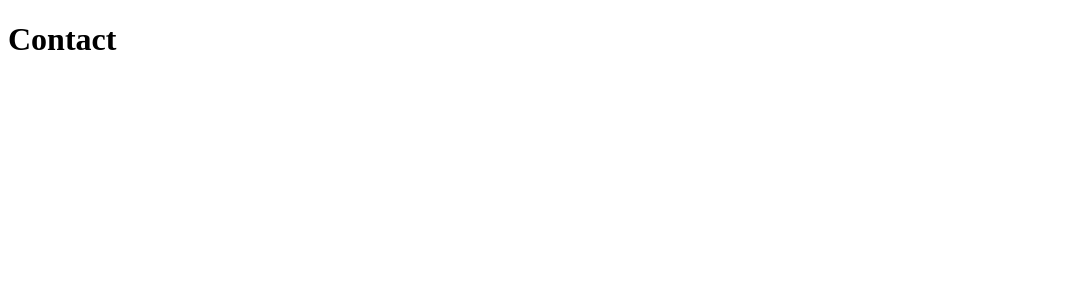
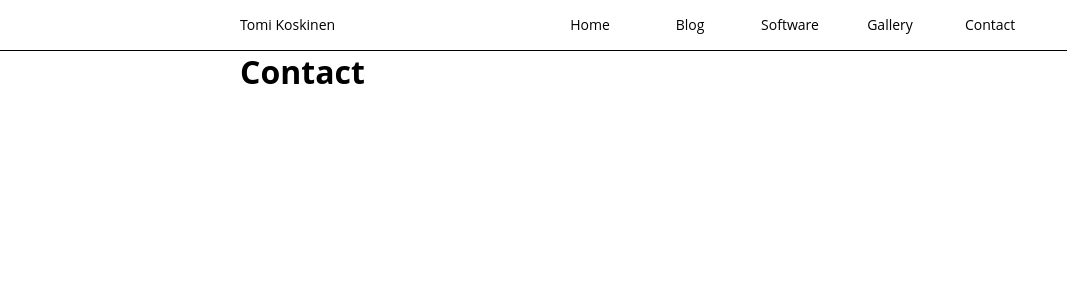
Before and after one commit to tomipkoskinen/website, a SvelteKit app: page /contact in a window 1280 px wide. Shown: the top 300 px of the page, without its empty margins (0-1067 px from the left). Built offline with nearby package versions, Linux system fonts and the light colour scheme.

Commit message:
Add navbar

```diff
--- /dev/null
+++ b/src/routes/+layout.svelte
@@ -0,0 +1,16 @@
+<script>
+    // Global stylesheet
+    import "./app.css";
+
+    // Components
+    import Navbar from './Navbar.svelte';
+</script>
+
+<head>
+
+</head>
+
+<Navbar />
+<main>
+    <slot />
+</main>
--- a/src/routes/+page.svelte
+++ b/src/routes/+page.svelte
@@ -1,2 +1,3 @@
-<h1>Welcome to SvelteKit</h1>
-<p>Visit <a href="https://kit.svelte.dev">kit.svelte.dev</a> to read the documentation</p>
+<div class="container page">
+    <h1>Home</h1>
+</div>
--- /dev/null
+++ b/src/routes/Navbar.svelte
@@ -0,0 +1,110 @@
+<script>
+    import { page, navigating } from '$app/stores';
+
+    let pagesChecked;
+
+    // On route change
+    $: if($navigating) resetNavbar();
+    function resetNavbar () {
+        pagesChecked = false;
+    }
+</script>
+
+<navbar class="navbar">
+    <div class="container">
+        <a class="logo" href="/">Tomi Koskinen</a>
+
+        <!-- Buttons for opening and closing mobile menu -->
+        <input type="checkbox" id="pages-input" bind:checked={pagesChecked}>
+        <label for="pages-input" id="pages-button" />
+
+        <!-- Page navigation -->
+        <div class="pages">
+            <a class="page-link" href="/contact">Contact</a>
+            <a class="page-link" href="/gallery">Gallery</a>
+            <a class="page-link" href="/software">Software</a>
+            <a class="page-link" href="/blog">Blog</a>
+            <a class="page-link" href="/">Home</a>
+        </div>
+    </div>
+</navbar>
+
+<style>
+    .navbar {
+        position: fixed;
+        width: 100%;
+        height: 50px;
+        top: 0;
+        border-bottom: 1px solid black;
+    }
+    a {
+        line-height: 50px;
+        color: var(--fontColor1);
+        text-decoration: none;
+    }
+    .logo {
+        width: auto;
+        float: left;
+        font-size: var(--fontSize2);
+    }
+    .pages {
+        position: relative;
+        display: block;
+        width: auto;
+        float: right;
+        background-color: none;
+    }
+    .page-link {
+        width: 100px;
+        float: right;
+        text-align: center;
+        font-size: var(--fontSize2);
+    }
+    .page-link:hover {
+        text-decoration: underline;
+    }
+    #pages-button {
+        display: none;
+        height: 50px;
+        width: 50px;
+        float: right;
+        cursor: pointer;
+    }
+    #pages-input {
+        display: none;
+    }
+
+    @media (max-width: 650px) {
+        .pages {
+            visibility: hidden;
+            opacity: 0;
+            position: fixed;
+            top: 50px;
+            left: 0;
+            display: flex;
+            flex-wrap: wrap;
+            flex-direction: column-reverse;
+            justify-content: flex-end;
+            width: 100%;
+            height: 100%;
+            background-color: white;
+        }
+        .page-link {
+            width: 100%;
+            border-bottom: 1px solid black;
+        }
+        #pages-button {
+            display: block;
+            margin-left: 10px;
+            background-color: black;
+        }
+        #pages-input:checked ~ .pages {
+            visibility: visible;
+            opacity: 1;
+            transition: opacity .2s, visibility .2s;
+        }
+        #pages-input:checked ~ #pages-button {
+            background-color: red;
+        }
+    }
+</style>
--- /dev/null
+++ b/src/routes/app.css
@@ -0,0 +1,27 @@
+/* Variables */
+:root {
+    --containerWidth: 800px;
+    --containerPadding: 20px;
+    --fontSize1: 16px;
+    --fontSize2: 14px;
+    --fontSize3: 10px;
+    --fontColor1: rgb(0, 0, 0);
+    --fontColor2: rgb(0, 0, 0);
+}
+
+html {
+    font-family: 'Open Sans', sans-serif;
+    scroll-behavior: auto;
+}
+body {
+    margin: 0;
+    padding: 0;
+}
+.container {
+    max-width: var(--containerWidth);
+    margin: 0 auto 0 auto;
+    padding: 0 var(--containerPadding) 0 var(--containerPadding);
+}
+.page {
+    margin-top: 50px;
+}
```
Also changed, not shown: src/routes/page.css (added).
